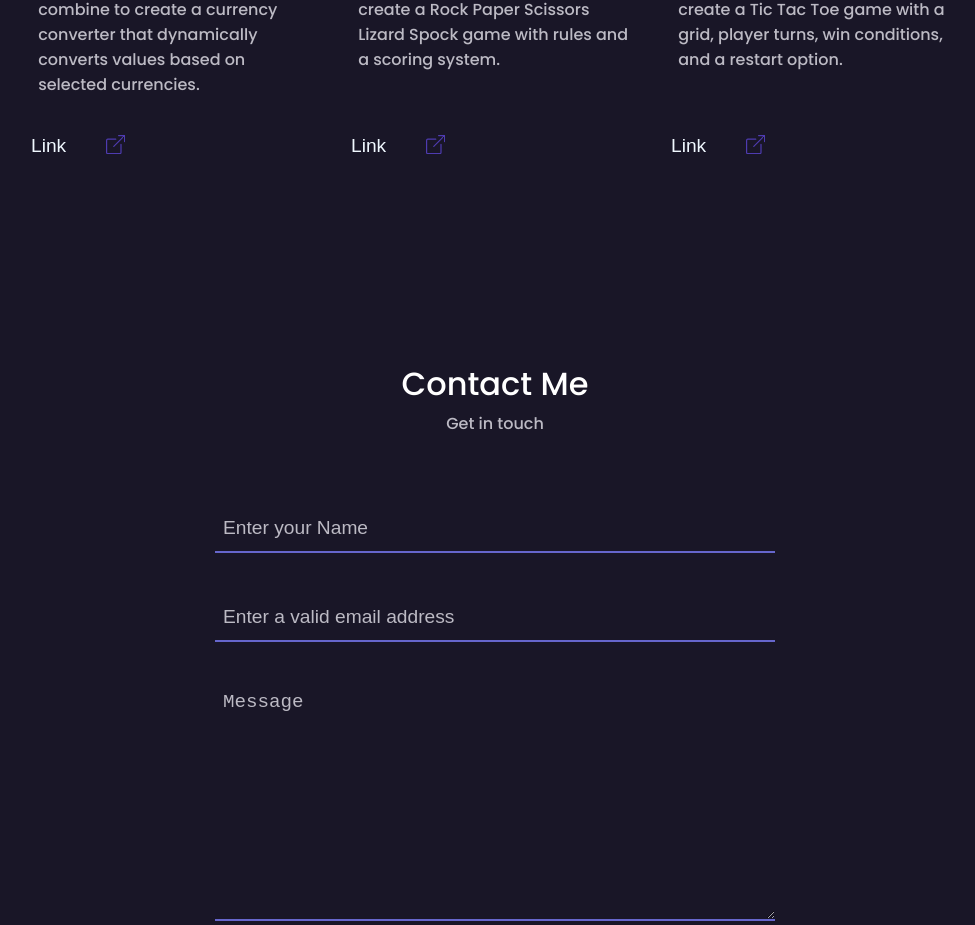
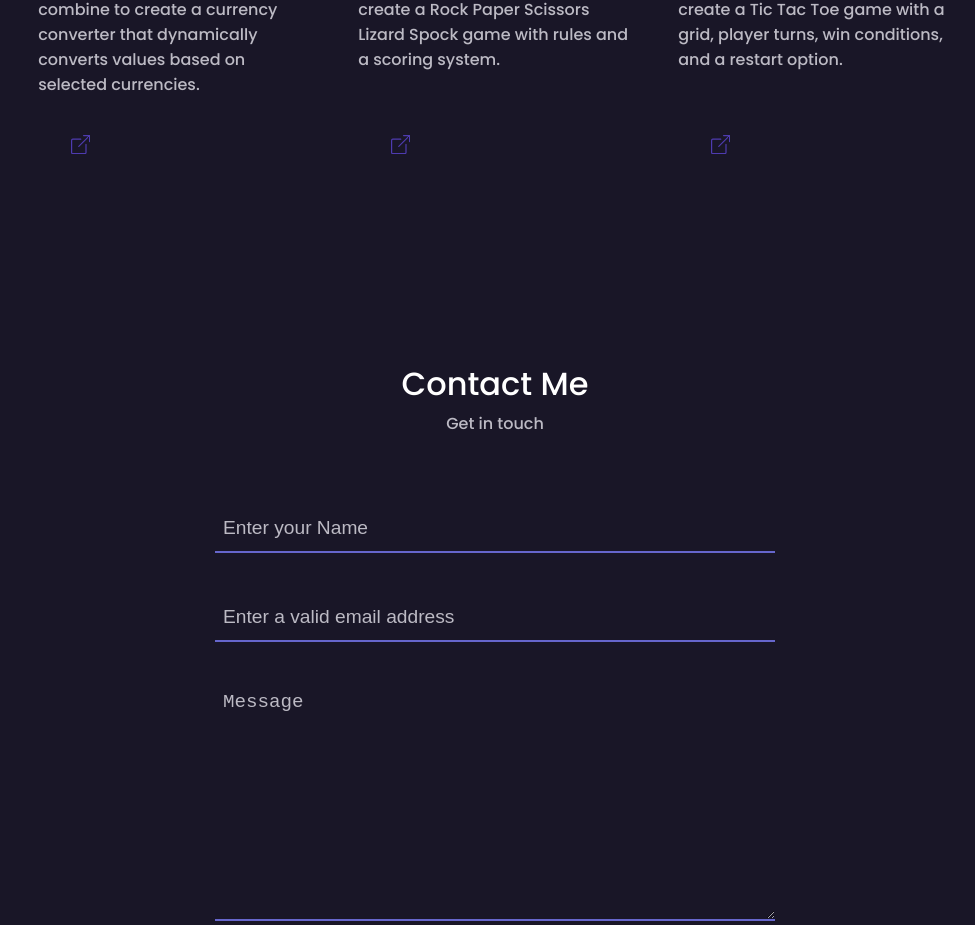
Before and after one commit to RajkumarRaja06/portfolio, a React (Create React App) app: page / in a window 1280 px wide. Shown: the part 3456-4381 px from the top of the page, without its empty margins (145-1120 px from the left). Built offline with nearby package versions, Linux system fonts and the light colour scheme; the HTML template or start-up script is replaced by a standard one.

Commit message:
add link btn

```diff
--- a/src/component/SliderPortfolio.js
+++ b/src/component/SliderPortfolio.js
@@ -56,9 +56,9 @@ const SliderPortfolio = () => {
               <div className='slider-data-name'>{name}</div>
               <div className='slider-data-description'>{description}</div>
               <div className='slider-data-btn'>
-                <button className='portfolio-project-github-btn'>Link</button>
-                {/* <a href={code} target='blank' className='gitHub-icon'></a> */}
-
+                <a href={code} target='blank' className='gitHub-icon'>
+                  <button className='portfolio-project-github-btn'></button>
+                </a>
                 <a href={demo} target='blank' className='demo-icon'>
                   <button className='portfolio-project-host-btn'>
                     <BsBoxArrowUpRight />
```
